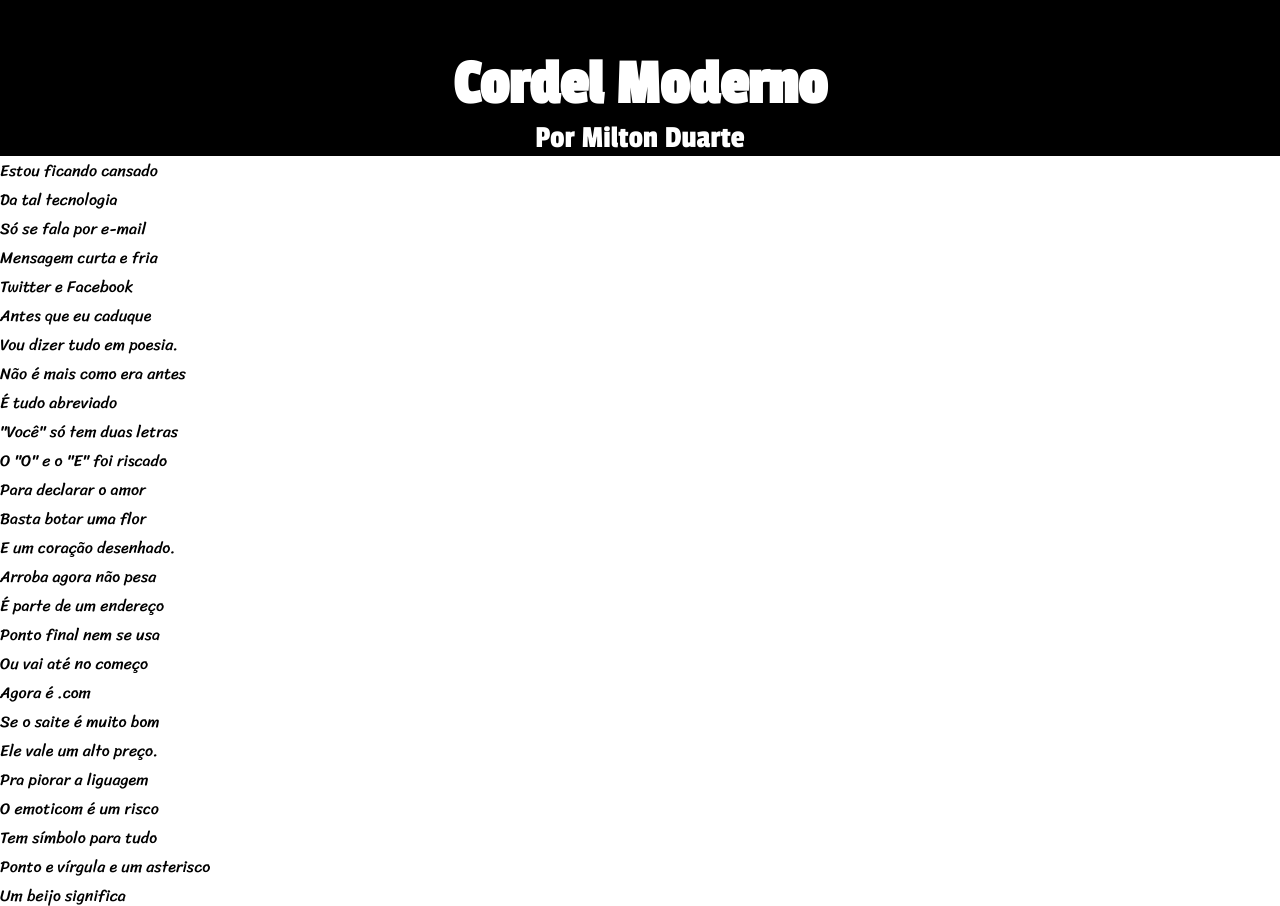
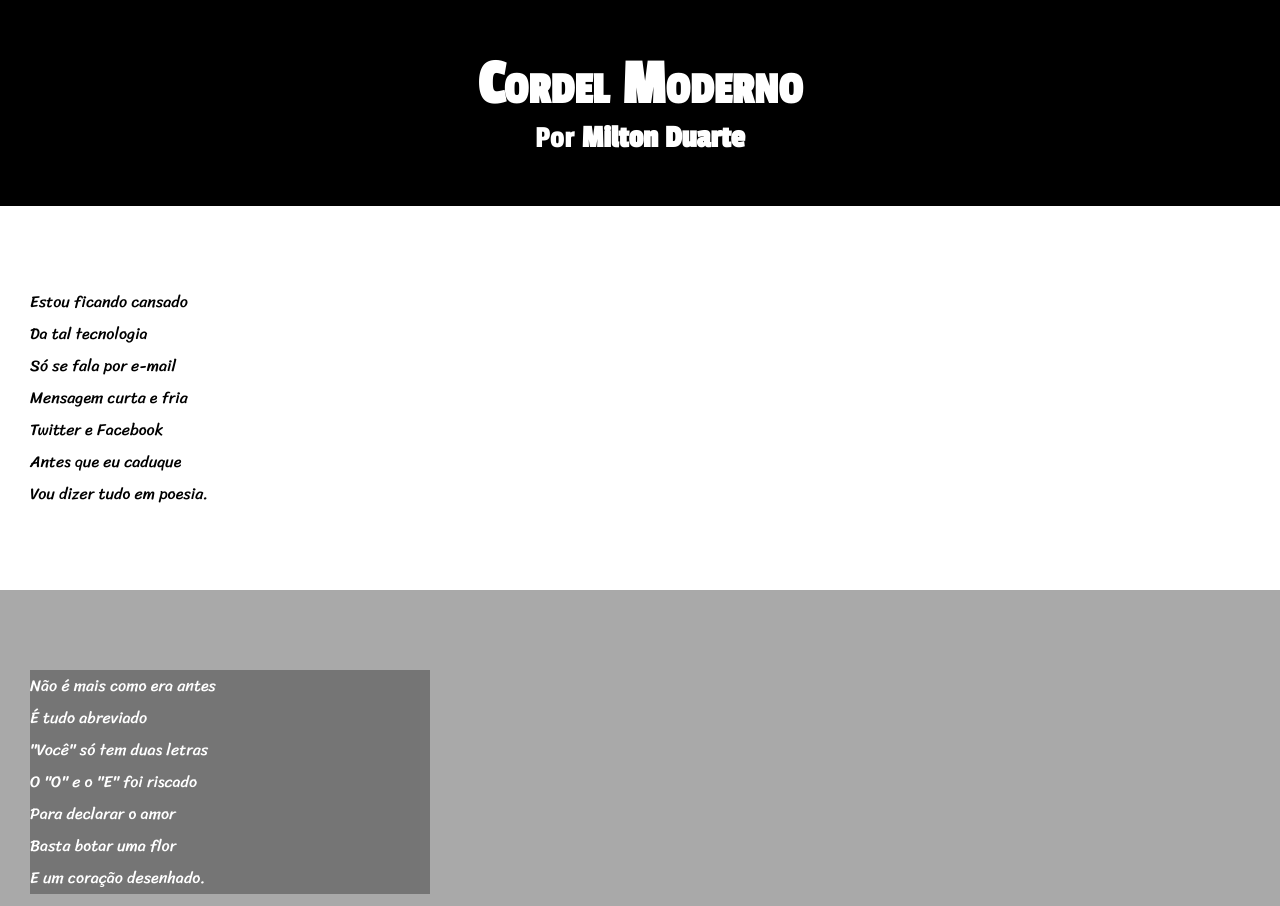
Before and after one commit to kbrallll/html-css, a plain HTML site: page desafios/d012/index.html in a window 1280 px wide. Shown: the top 906 px of the page. Drawn offline with Linux system fonts and the light colour scheme.

Commit message:
Atualização

```diff
--- a/desafios/d012/estilo/style.css
+++ b/desafios/d012/estilo/style.css
@@ -1,4 +1,5 @@
 @charset "UTF=8";
+
 
 @import url('https://fonts.googleapis.com/css2?family=Passion+One&display=swap');
 
@@ -8,38 +9,83 @@
 
 /*font-family: 'Sriracha', cursive;*/
 
-:root{
-    --cor0: white;
-    --cor1: black;
-    --fonte0: 'Passion One', 'cursive';
-    --fonte1: 'Sriracha', 'cursive';
-
-}
-
 *{
     margin: 0px;
     padding: 0px;
 
 }
 
-body{
+:root{
+    --cor0: white;
+    --cor1: black;
+    --cor2: darkgrey;
+    --cor3: rgba(0, 0, 0, 0.309);
+    --fonte0: 'Passion One', 'cursive';
+    --fonte1: 'Sriracha', 'cursive';
+
+}
+
+
+html body{
+    background-color: var(--cor2);
     font-family: var(--fonte1);
+    min-height: 100vh;
 }
 
 header{
+    background-color: var(--cor1);
+    color: var(--cor0);
+    text-align: center;
     font-family: var(--fonte0);
-    color: var(--cor0);
-    background-color: var(--cor1);
-    text-align: center;
     font-size: 2em;
 
 }
 
-header h1{
+header > h1{
     padding-top: 50px;
+    font-variant: small-caps; /*DEIXA A TAG EM MAISCULAS MAS COM O FORMATO MELHOR */
+    /* text-transform: uppercase; TAG QUE DEIXA TODAS AS LETRAS MAIUSCULAS */
 }
 
-header p a{
+header > p{
+    padding-bottom: 50px;
+}
+
+header a, footer a{
     text-decoration: none;
     color: var(--cor0);
+    font-weight: bolder;
 }
+
+header a:hover, footer a:hover{
+    text-decoration: underline;
+}
+
+section{
+    padding-top: 10vh;
+    padding-bottom: 10vh;
+    line-height: 2em;
+    padding-left: 30px;
+}
+
+section.normal{
+    background-color: var(--cor0);
+    color: var(--cor1);
+}
+
+section.imagem{
+    background-color: var(--cor2);
+    color: var(--cor0);
+}
+
+section.imagem > p{
+    background-color: var(--cor3);
+    width: 400px;
+}
+
+footer{
+    background-color: var(--cor1);
+    text-align: center;
+    color: var(--cor0);
+    padding: 10px;
+}
--- a/desafios/d012/index.html
+++ b/desafios/d012/index.html
@@ -17,7 +17,7 @@
         </p>
     </header>
 
-    <section>
+    <section class="normal">
         <p>
             Estou ficando cansado<br>
             Da tal tecnologia<br>
@@ -29,7 +29,7 @@
         </p>
     </section>
 
-    <section>
+    <section class="imagem">
         <p>
             Não é mais como era antes<br>
             É tudo abreviado<br>
@@ -41,7 +41,7 @@
         </p>
     </section>
 
-    <section>
+    <section class="normal">
         <p>
             Arroba agora não pesa<br>
             É parte de um endereço<br>
@@ -63,7 +63,7 @@
         </p>
     </section>
 
-    <section>
+    <section class="imagem">
         <P>
             Tenho saudade das cartas<br>
             Escritas com a própria mão<br>
@@ -76,7 +76,7 @@
     </section>
 
 
-    <section>
+    <section class="normal">
         <P>
             Agora, escrevo e envio<br>
             Chegando na mesma hora<br>                Mas quando vou prosear<br>                A pessoa foi embora<br>
```
